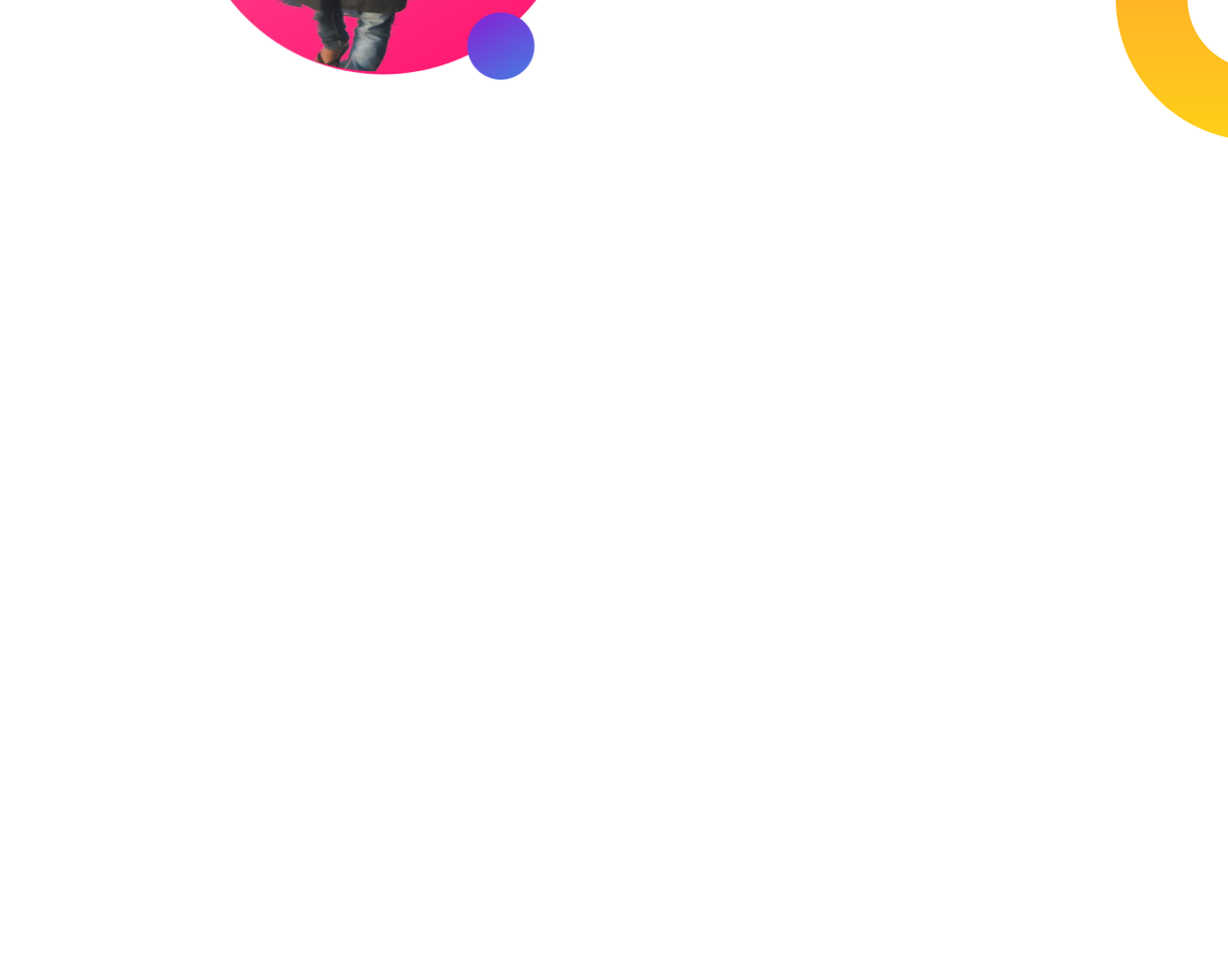
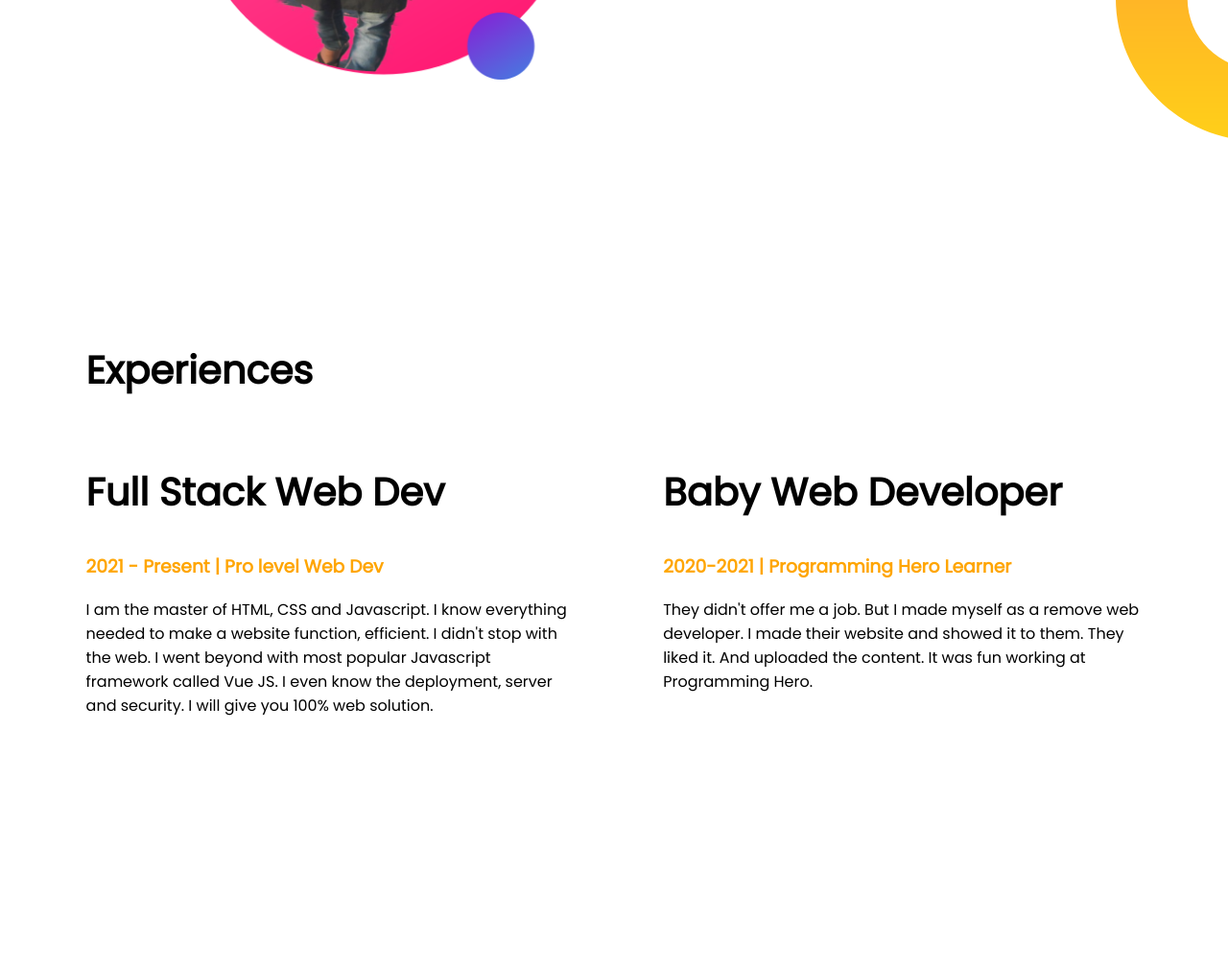
Before and after one commit to codefahim/portfolio, a plain HTML site: page index.html in a window 1280 px wide. Shown: the part 977-1983 px from the top of the page at 96% size. Before the commit the page ends 1300 px from the top, so only its background shows below. Drawn offline with Linux system fonts and the light colour scheme.

Commit message:
Experiences Part added

```diff
--- a/index.html
+++ b/index.html
@@ -14,7 +14,7 @@
     <section class="top-bg">
         <div class="half-width">
             <h1>Welcome To</h1>
-            <h1> <span class="name-color"> Fahim </span> Website</h1>
+            <h1> <span class="orange-highlight"> Fahim </span> Website</h1>
 
             <h3>Professional web developer</h3>
             <p>Abdullah Al Fahim, Certified Professional web developer.I have experience on HTML,CSS and JS.I have Completed more than five projects on last year.Now i am working for a IT company.I complet my web development learing from jk institute.
@@ -43,6 +43,23 @@
 
     </section>
 
+    <section class="exp-area">
+        <h2 class="ex">Experiences</h2>
+        <div class="half-width">
+            <h2>Full Stack Web Dev</h2>
+            <h3 class="orange-highlight">2021 - Present | Pro level Web Dev</h3>
+            <p>I am the master of HTML, CSS and Javascript. I know everything needed to make a website function, efficient. I didn't stop with the web. I went beyond with most popular Javascript framework called Vue JS. I even know the deployment, server
+                and security. I will give you 100% web solution.</p>
+        </div>
+        <div class="half-width">
+            <h2>Baby Web Developer</h2>
+            <h3 class="orange-highlight">2020-2021 | Programming Hero Learner</h3>
+            <p>They didn't offer me a job. But I made myself as a remove web developer. I made their website and showed it to them. They liked it. And uploaded the content. It was fun working at Programming Hero.</p>
+        </div>
+
+
+    </section>
+
 
 
 
--- a/style.css
+++ b/style.css
@@ -16,7 +16,7 @@ h2 {
     font-size: 40px;
 }
 
-.name-color {
+.orange-highlight {
     color: orange;
 }
 
@@ -56,3 +56,7 @@ section {
     background-repeat: no-repeat;
     background-position: right;
 }
+
+.ex {
+    margin-left: 7%;
+}
```
